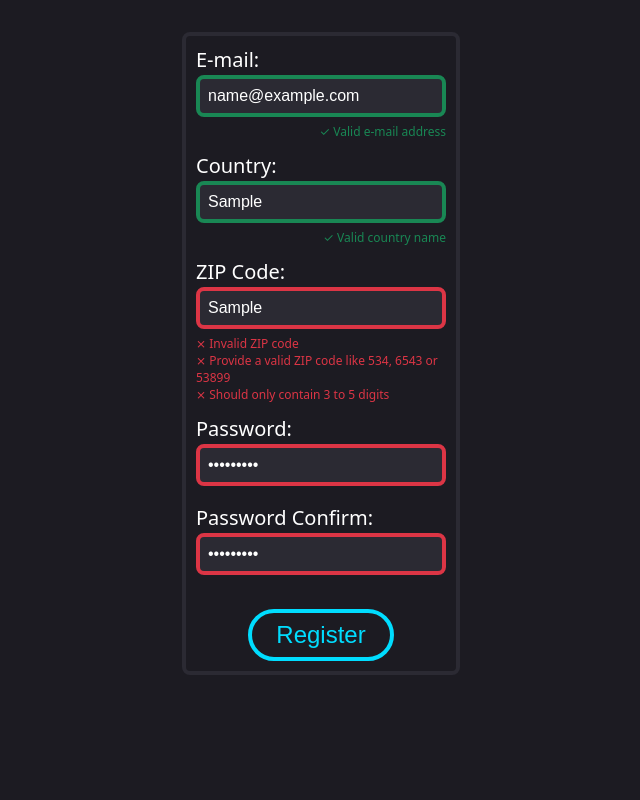
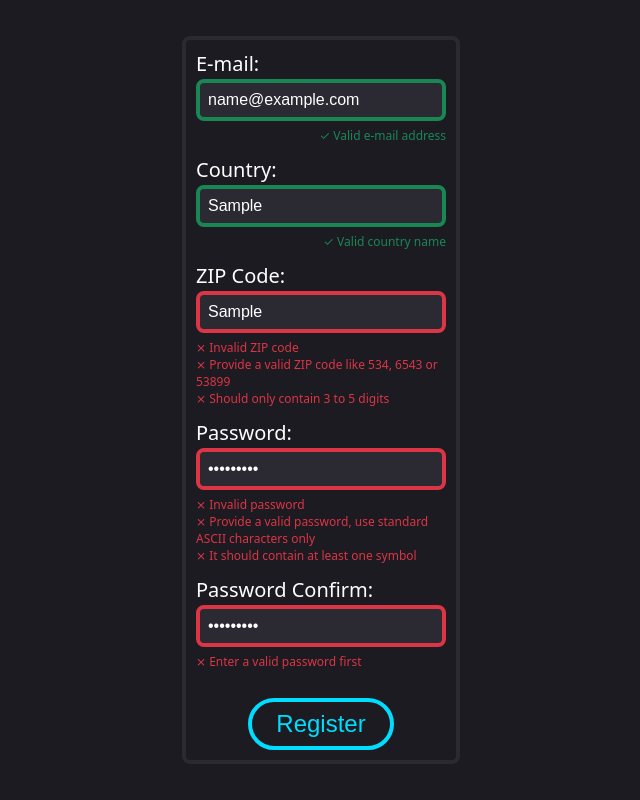
Before and after one commit to arturopstem/form-validation-with-js, a website built with webpack: page src/index.html in a window 1280 px wide. Both pictures are taken after typing "name@example.com", "Sample", "Sample", "Sample123", "Sample123" into the empty fields and a click on the button "Register". Shown: the whole page, without its empty margins (319-959 px from the left). Built offline with nearby package versions, Linux system fonts and the light colour scheme.

Commit message:
Add password and password confirm validation

```diff
--- a/src/index.css
+++ b/src/index.css
@@ -32,8 +32,7 @@ body {
   min-height: 100svh;
   background-color: rgb(28, 27, 34);
   display: grid;
-  justify-content: center;
-  align-items: start;
+  place-content: center;
 }
 
 menu {
--- a/src/index.js
+++ b/src/index.js
@@ -1,11 +1,21 @@
 import './index.css';
-import { displayFeedbackBorder, displayFeedbackMsg } from './validation';
+import {
+  clearFeedback,
+  displayFeedbackBorder,
+  displayFeedbackMsg,
+} from './validation';
 
 const form = document.querySelector('.form');
 
 form.addEventListener('input', (e) => {
   displayFeedbackBorder(e.target);
   displayFeedbackMsg(e.target);
+  if (e.target.name === 'password') {
+    const passwordConfirm = document.querySelector(
+      'input[name="password-confirm"]',
+    );
+    clearFeedback(passwordConfirm);
+  }
 });
 
 form.addEventListener('focusout', (e) => {
--- a/src/validation.js
+++ b/src/validation.js
@@ -17,17 +17,44 @@ function isValidZIPCode(rawZIPCode) {
   return zipRegExp.test(zipCode);
 }
 
+function isValidPassword(password) {
+  const number = /[0-9]/.test(password);
+  const upperCase = /[A-Z]/.test(password);
+  const lowerCase = /[a-z]/.test(password);
+  const symbol = /[!-/:-@[-`{-~]/.test(password);
+  const containsAtLeastOne = number && lowerCase && upperCase && symbol;
+  const passwordRegExp = /^[ -~]{8,}$/;
+  return passwordRegExp.test(password) && containsAtLeastOne;
+}
+
+function isValidPasswordConfirm(passwordConfirm) {
+  const password = document.querySelector('input[name="password"]').value;
+  const passwordValid = isValidPassword(password);
+  const passwordConfirmValid = isValidPassword(passwordConfirm);
+  return passwordConfirm === password && passwordConfirmValid && passwordValid;
+}
+
 function isValid(inputElement) {
-  if (inputElement.name === 'email') {
-    return isValidEmail(inputElement.value);
+  let validFunction;
+  switch (inputElement.name) {
+    case 'email':
+      validFunction = isValidEmail;
+      break;
+    case 'country':
+      validFunction = isValidCountry;
+      break;
+    case 'zip-code':
+      validFunction = isValidZIPCode;
+      break;
+    case 'password':
+      validFunction = isValidPassword;
+      break;
+    case 'password-confirm':
+      validFunction = isValidPasswordConfirm;
+      break;
+    default:
   }
-  if (inputElement.name === 'country') {
-    return isValidCountry(inputElement.value);
-  }
-  if (inputElement.name === 'zip-code') {
-    return isValidZIPCode(inputElement.value);
-  }
-  return false;
+  return validFunction(inputElement.value);
 }
 
 function displayFeedbackBorder(inputElement) {
@@ -104,17 +131,83 @@ function getZipCodeFeedbackMsg(inputElement) {
   return msg;
 }
 
+function getPasswordFeedbackMsg(inputElement) {
+  const { value } = inputElement;
+  let msg = '';
+  if (isValid(inputElement)) {
+    msg = '✓ Valid password';
+  } else {
+    if (value.length === 0) {
+      msg += '⨯ Input field is empty<br>';
+    } else {
+      msg += '⨯ Invalid password<br>';
+    }
+    msg += '⨯ Provide a valid password, use standard ASCII characters only<br>';
+    if (value.length < 8) {
+      msg += '⨯ It should be at least 8 characters long<br>';
+    } else {
+      if (!/[0-9]/.test(value)) {
+        msg += '⨯ It should contain at least one digit<br>';
+      }
+      if (!/[A-Z]/.test(value)) {
+        msg += '⨯ It should contain at least one upper case letter<br>';
+      }
+      if (!/[a-z]/.test(value)) {
+        msg += '⨯ It should contain at least one lower case letter<br>';
+      }
+      if (!/[!-/:-@[-`{-~]/.test(value)) {
+        msg += '⨯ It should contain at least one symbol<br>';
+      }
+    }
+  }
+  return msg;
+}
+
+function getPasswordConfirmFeedbackMsg(inputElement) {
+  const password = document.querySelector('input[name="password"]');
+  const { value } = inputElement;
+  let msg = '';
+  if (!isValid(password)) {
+    msg = '⨯ Enter a valid password first<br>';
+  } else if (isValid(inputElement)) {
+    msg = '✓ Password matches<br>';
+  } else if (value.length === 0) {
+    msg = '⨯ Input field is empty<br>';
+  } else {
+    msg = '⨯ It does not match the password<br>';
+  }
+  return msg;
+}
+
 function displayFeedbackMsg(inputElement) {
   const feedbackMsg = inputElement.nextElementSibling;
-  if (inputElement.name === 'email') {
-    feedbackMsg.innerHTML = getEmailFeedbackMsg(inputElement);
+  let feedbackFunction;
+  switch (inputElement.name) {
+    case 'email':
+      feedbackFunction = getEmailFeedbackMsg;
+      break;
+    case 'country':
+      feedbackFunction = getCountryFeedbackMsg;
+      break;
+    case 'zip-code':
+      feedbackFunction = getZipCodeFeedbackMsg;
+      break;
+    case 'password':
+      feedbackFunction = getPasswordFeedbackMsg;
+      break;
+    case 'password-confirm':
+      feedbackFunction = getPasswordConfirmFeedbackMsg;
+      break;
+    default:
   }
-  if (inputElement.name === 'country') {
-    feedbackMsg.innerHTML = getCountryFeedbackMsg(inputElement);
-  }
-  if (inputElement.name === 'zip-code') {
-    feedbackMsg.innerHTML = getZipCodeFeedbackMsg(inputElement);
-  }
+  feedbackMsg.innerHTML = feedbackFunction(inputElement);
 }
 
-export { displayFeedbackBorder, displayFeedbackMsg };
+function clearFeedback(inputElement) {
+  const element = inputElement;
+  element.value = '';
+  element.classList.remove('success', 'error');
+  const feedbackMsg = element.nextElementSibling;
+  feedbackMsg.textContent = '';
+}
+export { displayFeedbackBorder, displayFeedbackMsg, clearFeedback };
```
